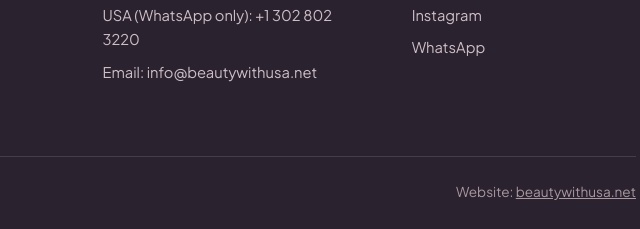
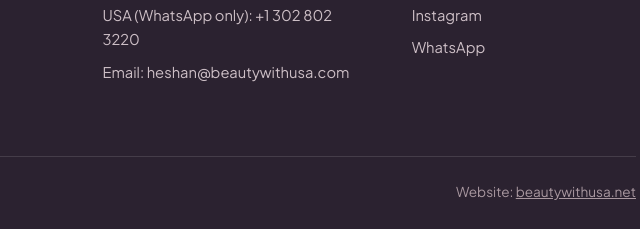
Before and after one commit to yasanthae/universebeautysupply.shop, a plain HTML site: page index.html in a window 1280 px wide. Shown: the part 6637-6866 px from the top of the page, 580-1220 px from the left. Drawn offline with Linux system fonts and the light colour scheme.

Commit message:
fix: update footer email to heshan@beautywithusa.com

```diff
--- a/index.html
+++ b/index.html
@@ -428,7 +428,7 @@
                     <h4>Contact</h4>
                     <p>Sri Lanka: 071 369 4788</p>
                     <p>USA (WhatsApp only): +1 302 802 3220</p>
-                    <p>Email: info@beautywithusa.net</p>
+                    <p>Email: heshan@beautywithusa.com</p>
                 </div>
 
                 <div class="footer-col">
```
